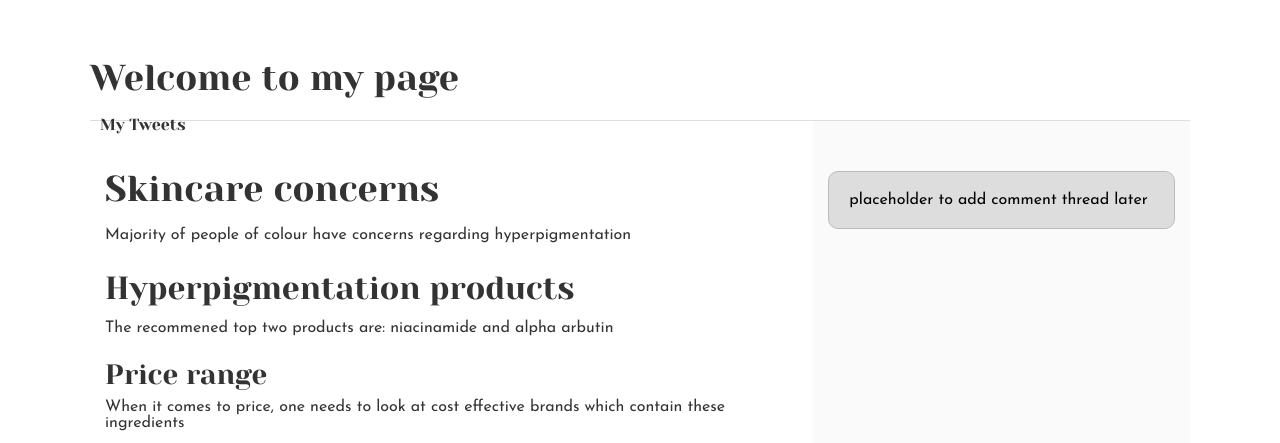
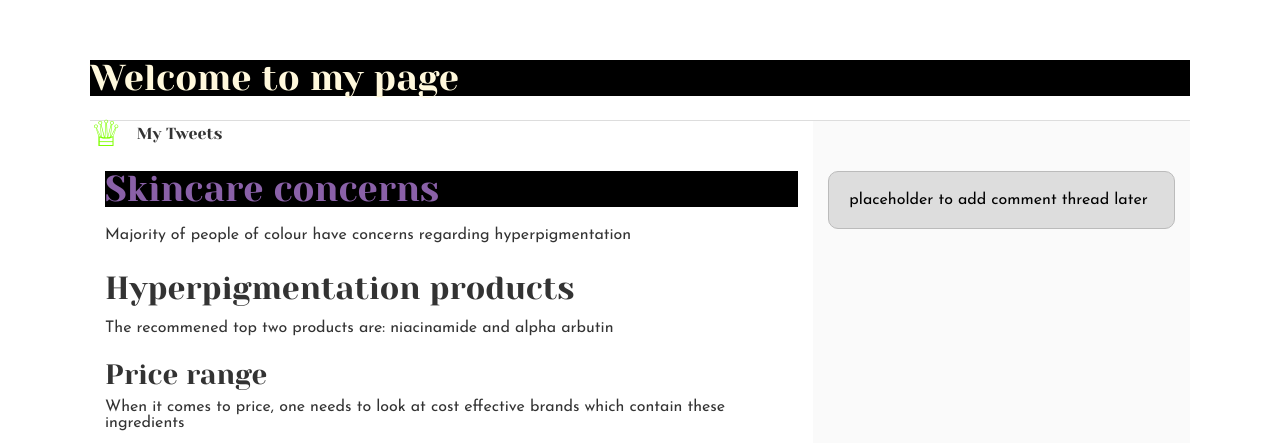
Before and after one commit to NonkululekoMiya/My_First_Portfolio, a plain HTML site: page css_basic/index.html in a window 1280 px wide. Shown: the top 443 px of the page. Drawn offline with Linux system fonts and the light colour scheme.

Commit message:
modified index.html and styles.css

```diff
--- a/css_basic/index.html
+++ b/css_basic/index.html
@@ -1,21 +1,24 @@
 <!DOCTYPE html>
 <html lang="en-US">
 <head>
-<title>Skincare Crashcourse</title>
-<link href="base.css" rel="stylesheet">
-<link href="styles.css" rel="stylesheet">
+    <meta charset="UTF-8">
+    <meta name="viewport" content="width=device-width, initial-scale=1.0">
+    <title>Skincare Crashcourse</title>
+    <link href="base.css" rel="stylesheet">
+    <link href="styles.css" rel="stylesheet">
 </head>
-<body>
+<body class="works_on_smartphone">
     <header>
         <h1>Welcome to my page</h1>
         <nav>
         <ul>
+            <li class="logo">♕</li>
             <li><a href="http://127.0.0.1:5500/html_basic/tweets.html">My Tweets</a></li>
         </ul>
         </nav>
     </header>
     <main>
-        <article>
+        <article class="styling">
             <h1>Skincare concerns</h1>
             <p>Majority of people of colour have concerns regarding hyperpigmentation</p>
             <h2>Hyperpigmentation products</h2>
--- a/css_basic/styles.css
+++ b/css_basic/styles.css
@@ -19,3 +19,15 @@ aside {
     flex: 1;
     overflow-y: auto;
 }
+
+h1 {
+    color: cornsilk;
+    background-color: black;
+}
+
+.styling h1 {
+    color: rgb(138, 97, 168);
+}
+.logo {
+    color: chartreuse;
+}
```
